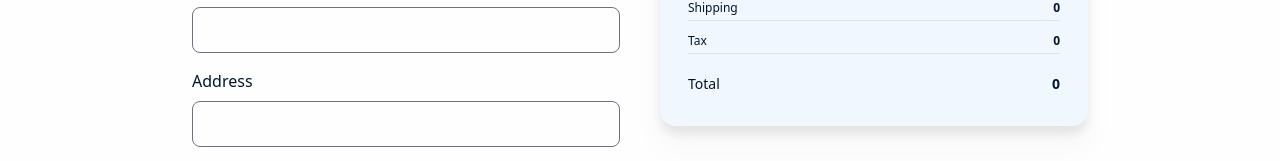
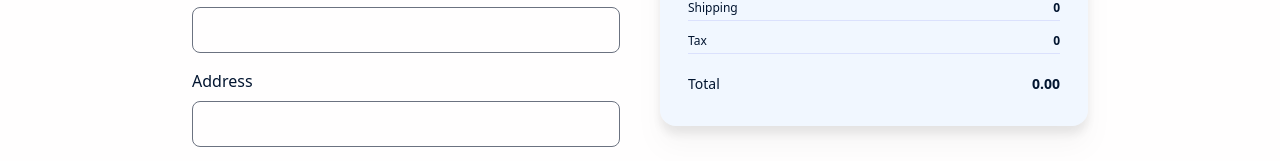
Before and after one commit to idrissruso/RusoFy, a React (Vite) app: page /checkout in a window 1280 px wide. Shown: the part 414-575 px from the top of the page. Built offline with nearby package versions, Linux system fonts and the light colour scheme; sample sign-in values are in the browser's storage; what ldrs would draw is missing.

Commit message:
quelques retouches

```diff
--- a/src/components/OrderSum.jsx
+++ b/src/components/OrderSum.jsx
@@ -1,7 +1,9 @@
 import { useSelector } from 'react-redux'
 
 function OrderSum() {
-  const { totalPrice, shippingFee,tax } = useSelector((state) => state.cartSlice)
+  const { totalPrice, shippingFee, tax } = useSelector(
+    (state) => state.cartSlice
+  )
   return (
     <div className="flex flex-col gap-2 bg-primary-600 min-w-[20rem] px-7 py-8 rounded-2xl text-xs text-primary-text drop-shadow-xl max-h-[13rem]">
       <Row title="Subtotal" value={totalPrice} />
@@ -10,7 +12,7 @@ function OrderSum() {
       <div className="text-sm mt-3">
         <Row
           title="Total"
-          value={totalPrice + shippingFee + tax}
+          value={Number(totalPrice + shippingFee + tax).toFixed(2)}
           total={true}
         />
       </div>
```
